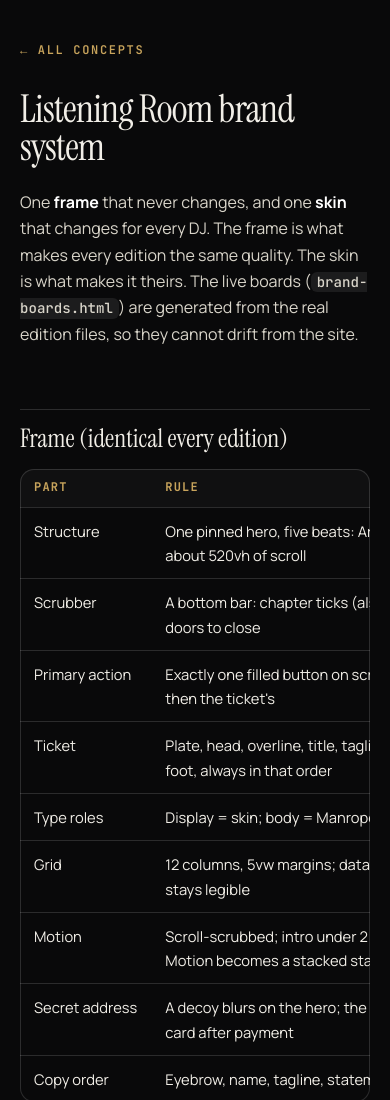
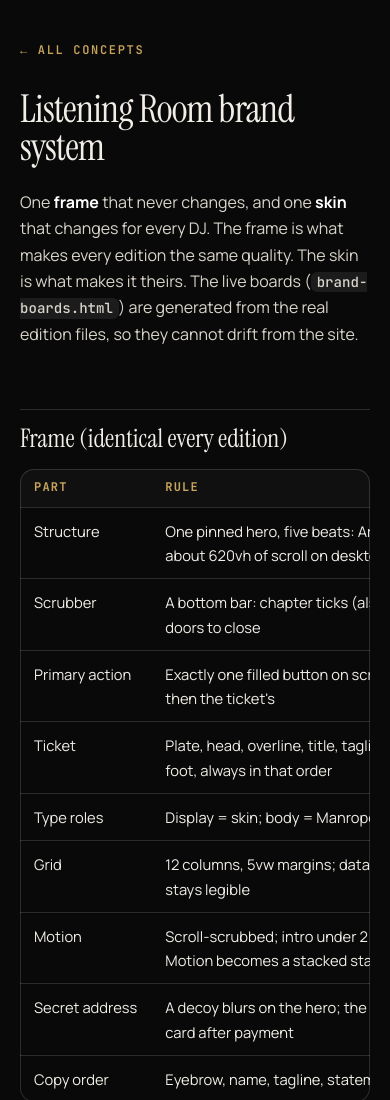
Before and after one commit to WGLewis0721/Listening-party-, a plain HTML site: page design/BRAND-SYSTEM.html in a window 390 px wide. Shown: the top 1100 px of the page. Drawn offline with Linux system fonts and the light colour scheme.

Commit message:
Correct the stated scroll length: 620vh on desktop, 560vh on phones
The brand system and the build playbook said "about 520vh", left over from an earlier iteration. The CSS
(.track in lr.css, and its phone override) is the source of truth: 620vh, and 560vh on phones.

Co-Authored-By: Claude Sonnet 5.5 <noreply@anthropic.com>
Claude-Session: https://claude.ai/code/session_01A2UfVbyDNDiuiGoA6ts9gX

```diff
--- a/design/BRAND-SYSTEM.html
+++ b/design/BRAND-SYSTEM.html
@@ -26,7 +26,7 @@ td:first-child{white-space:nowrap}
 <tbody>
 <tr>
 <td>Structure</td>
-<td>One pinned hero, five beats: Arrive, Sound, Set, Room, Ticket, over about 520vh of scroll</td>
+<td>One pinned hero, five beats: Arrive, Sound, Set, Room, Ticket, over about 620vh of scroll on desktop (560vh on phones)</td>
 </tr>
 <tr>
 <td>Scrubber</td>
```
Also changed, not shown: 2 other files.
